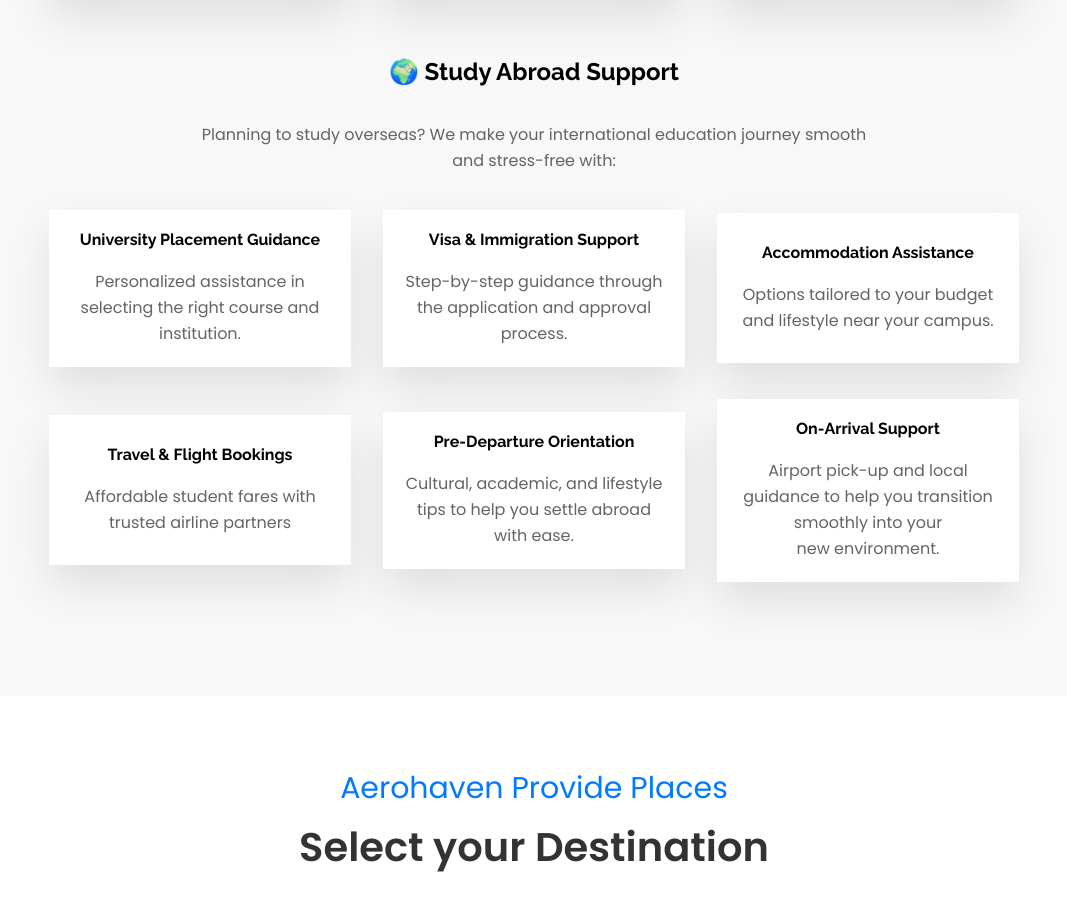
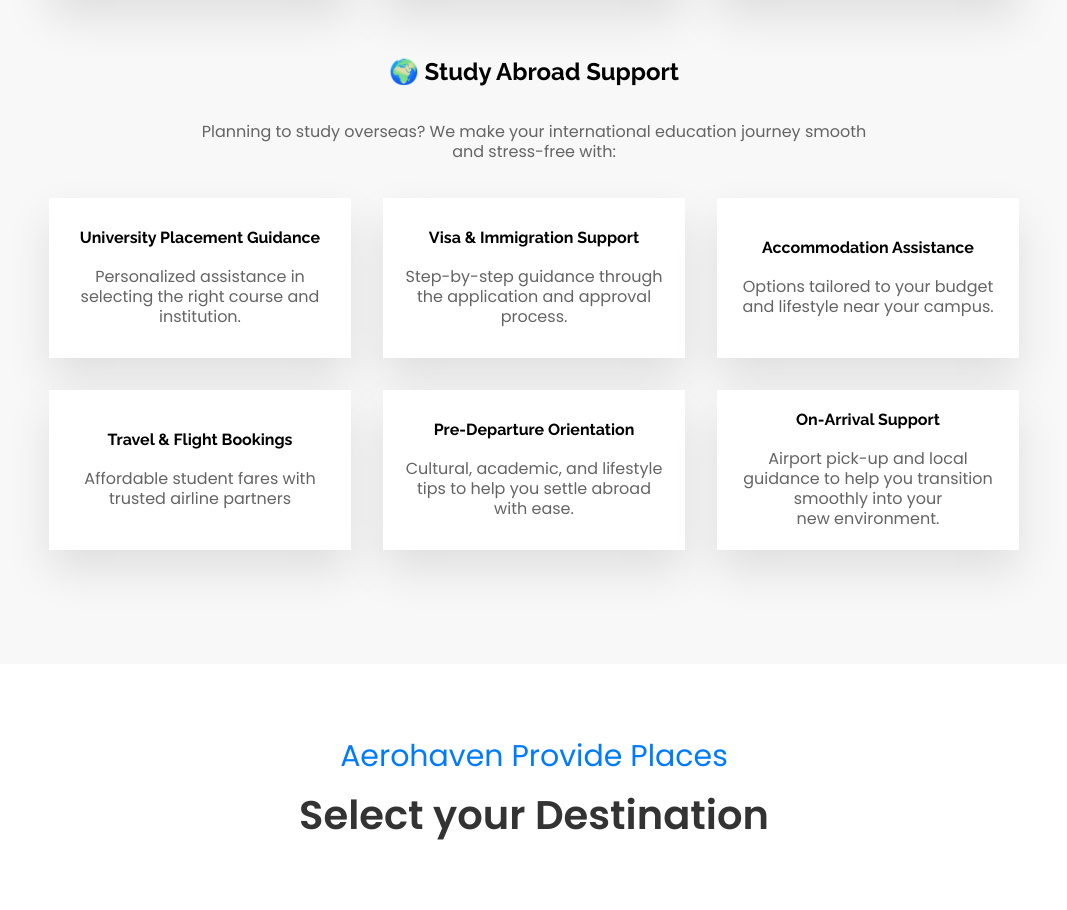
Before and after one commit to Olatomiwa08/Aerohaventravels, a plain HTML site: page index.html in a window 1280 px wide. Shown: the part 2436-3346 px from the top of the page, without its empty margins (106-1173 px from the left). Drawn offline with nearby package versions, Linux system fonts and the light colour scheme; files whose address does not match are found by name.

Commit message:
landpage changes

```diff
--- a/index.css
+++ b/index.css
@@ -746,7 +746,7 @@ header nav ul li a{
     font-size: 16px;
     font-style: normal;
     font-weight: 400;
-    line-height: 26px; /* 162.5% */
+    line-height: 20px; /* 162.5% */
     max-width: 688px;
     font-family: 'Poppins', sans-serif;
 }
@@ -764,7 +764,7 @@ header nav ul li a{
     box-shadow: 0px 21.271px 42.543px 0px rgba(0, 0, 0, 0.10);
     max-width: 302px;
     max-height: 370px;
-    min-height: 150px;
+    min-height: 160px;
     width: 100%;
     height: 100% !important;
     padding: 20px;
```
